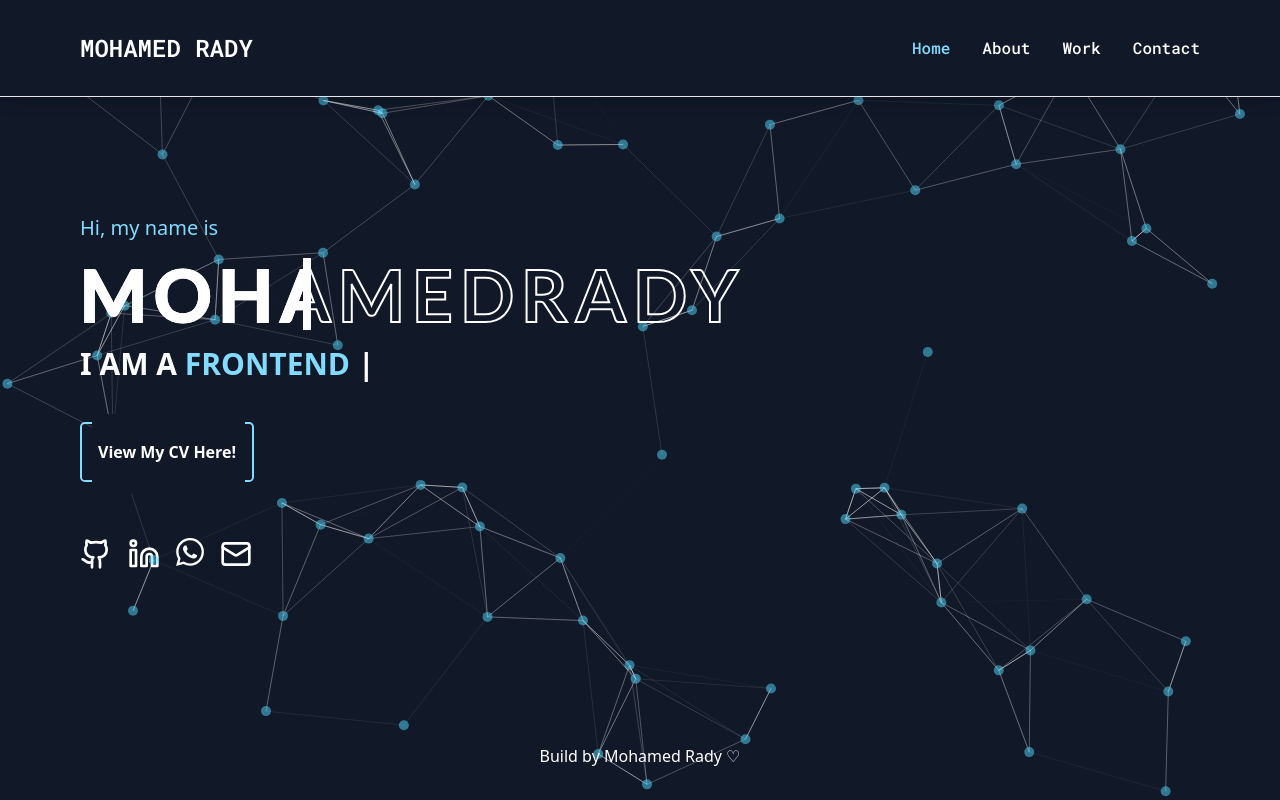
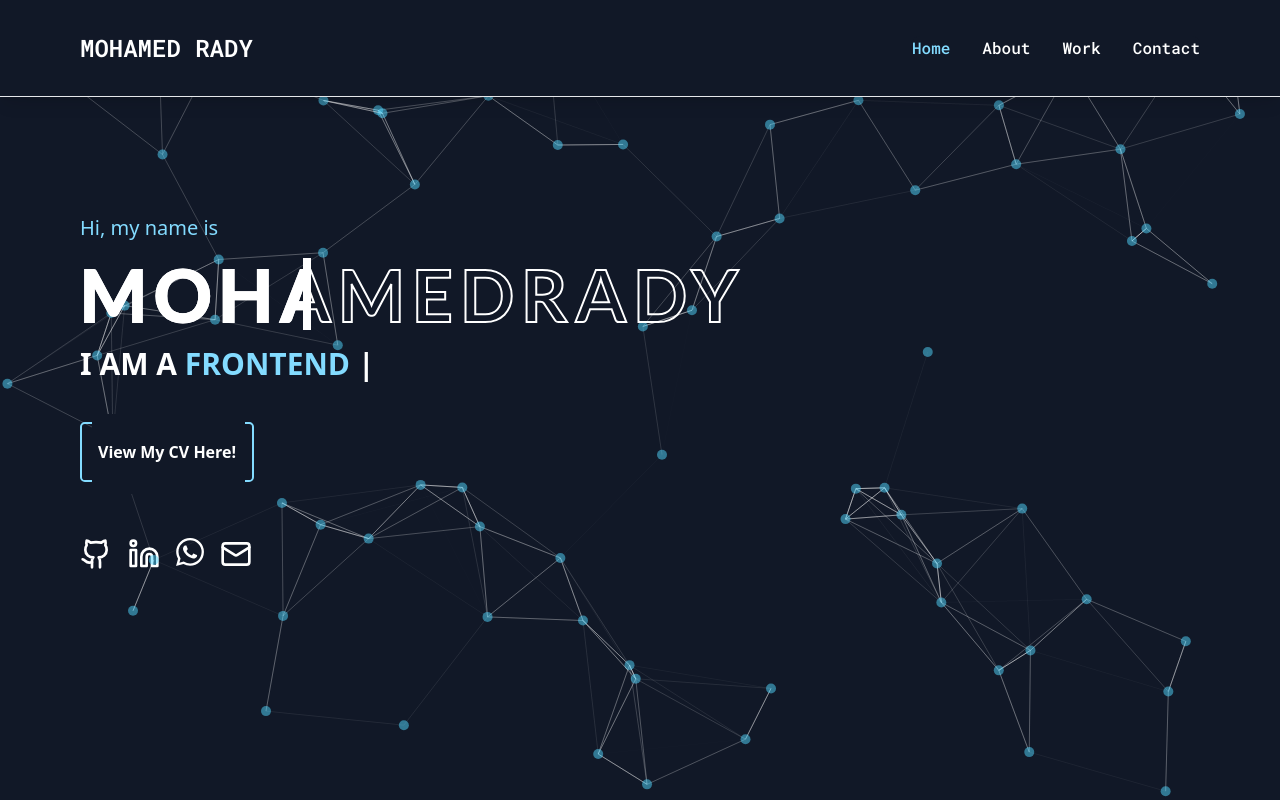
Before and after one commit to MohammedRady59/Portfolio, a React (Vite) app: page / in a window 1280 px wide. Built offline with nearby package versions, Linux system fonts and the light colour scheme.

Commit message:
reactProject

```diff
--- a/src/Components/An.jsx
+++ b/src/Components/An.jsx
@@ -23,9 +23,7 @@ const An = () => {
     });
   }, []);
 
-  const particlesLoaded = (container) => {
-    console.log(container);
-  };
+  const particlesLoaded = () => {};
 
   const options = useMemo(
     () => ({
--- a/src/Components/pages/Home.jsx
+++ b/src/Components/pages/Home.jsx
@@ -20,9 +20,9 @@ function Home() {
     };
   }, []);
   return (
-    <div className="h-screen w-full flex  ">
+    <div className="md:h-screen h-[80vh] w-full flex  ">
       <An />
-      <div className="container text-white  flex flex-col justify-center">
+      <div className="container text-white  flex flex-col justify-center ">
         <p className="text-xl text-customBlue py-4">Hi, my name is</p>
         <h1
           className="name font-lota cursor-fancy text-xl md:text-7xl"
@@ -84,9 +84,6 @@ function Home() {
             <Mail size={32} />
           </a>
         </div>
-        <div className="text-center absolute  left-1/2 bottom-5 -translate-y-1/2 -translate-x-1/2">
-          <p>Build by Mohamed Rady ♡</p>
-        </div>
       </div>
     </div>
   );
```
